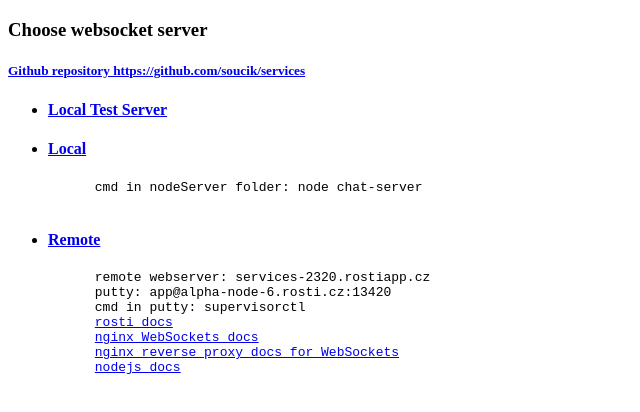
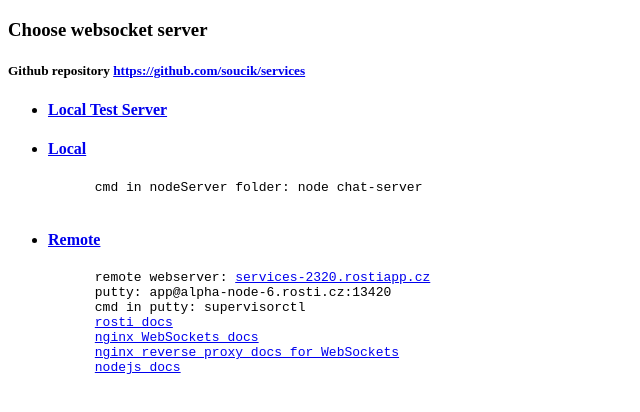
Before and after one commit to soucik/Services, a plain HTML site: page NodeClient/index.html in a window 1280 px wide. Shown: the whole page, without its empty margins (0-640 px from the left). Drawn offline with Linux system fonts and the light colour scheme.

Commit message:
Deleted unnecessaries , Changed index.html

```diff
--- a/NodeClient/index.html
+++ b/NodeClient/index.html
@@ -8,7 +8,7 @@
 
 <body>
   <h3>Choose websocket server</h3>
-  <h5><a href="https://github.com/soucik/services">Github repository https://github.com/soucik/services</a></h5>
+  <h5>Github repository <a href="https://github.com/soucik/services">https://github.com/soucik/services</a></h5>
   <ul>
     <li>
       <h4><a href="test.html">Local Test Server</a></h4>
@@ -22,7 +22,7 @@
     <li>
       <h4><a href="remote.html">Remote</a></h4>
       <pre>
-      remote webserver: services-2320.rostiapp.cz
+      remote webserver: <a href="http://services-2320.rostiapp.cz">services-2320.rostiapp.cz</a>
       putty: app@alpha-node-6.rosti.cz:13420
       cmd in putty: supervisorctl
       <a href="https://docs.rosti.cz/apps/node/#supervisor">rosti docs</a>
--- a/NodeServer/pass.txt
+++ /dev/null
@@ -1 +0,0 @@
-app@alpha-node-6.rosti.cz:13420
```
